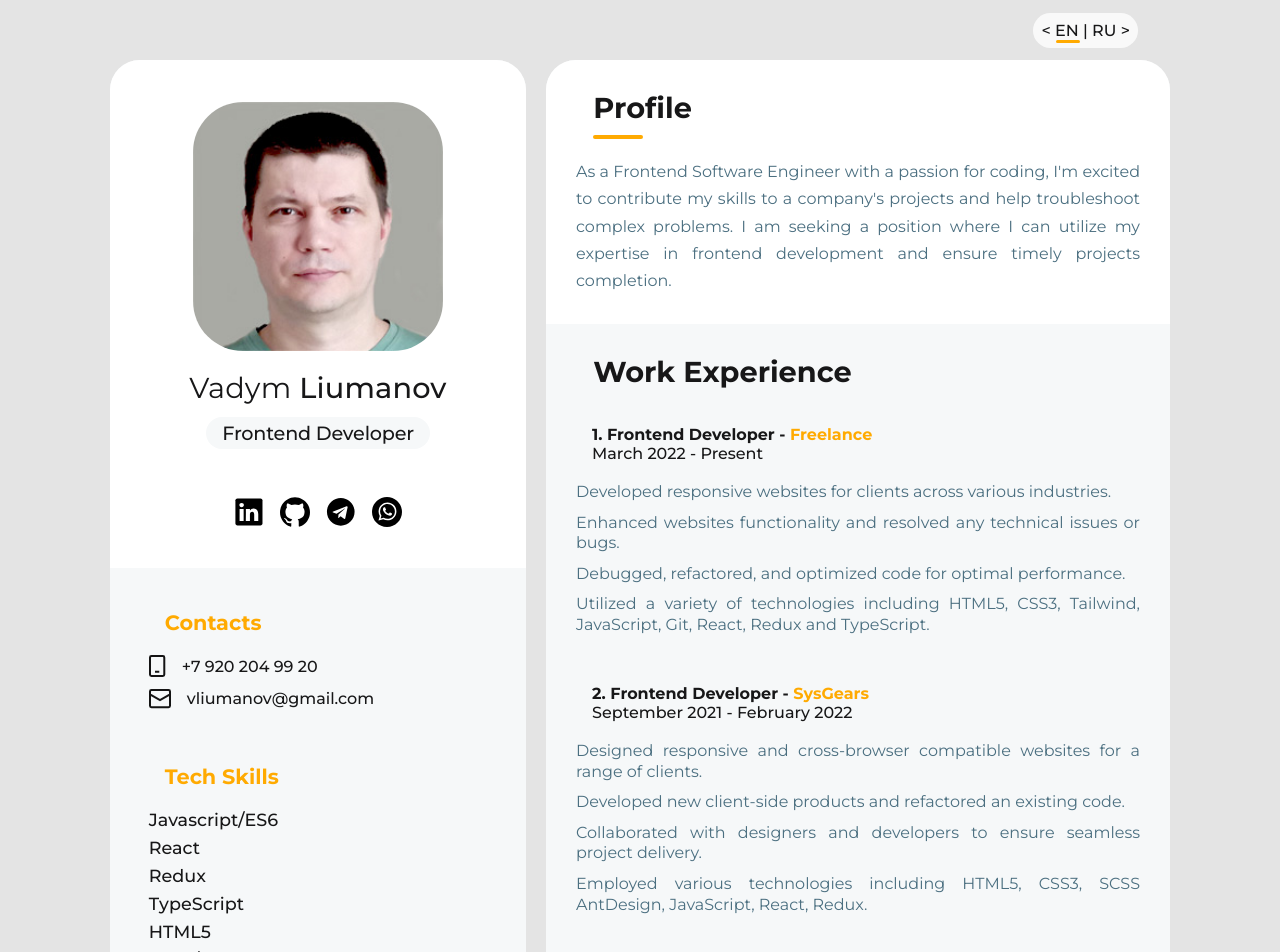
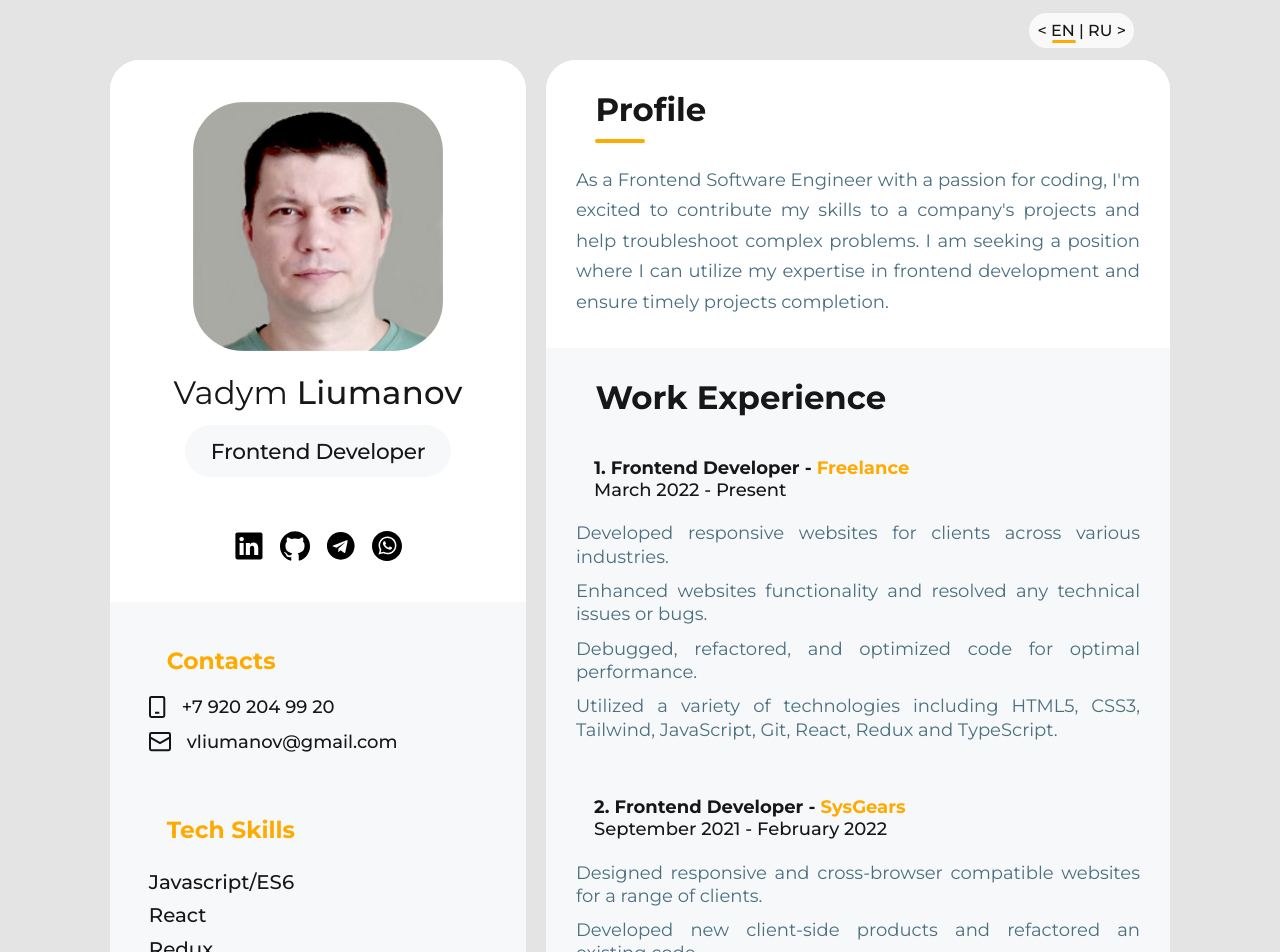
Before and after one commit to Vadym-Liumanov/resume-liumanov, a React (Create React App) app: page / in a window 1280 px wide. Shown: the top 952 px of the page. Built offline with nearby package versions, Linux system fonts and the light colour scheme.

Commit message:
Small changes in layout with hover spoiler titles

```diff
--- a/src/components/common/Infoblock/styles.css
+++ b/src/components/common/Infoblock/styles.css
@@ -68,7 +68,7 @@
 
 .info-block__title.spoiler-mode:hover {
   cursor: pointer;
-  background-color: #999;
+  background-color: #efefef;
   border-radius: 10px;
 }
 
--- a/src/css/main.css
+++ b/src/css/main.css
@@ -36,7 +36,7 @@ body {
 body {
     font-family: Montserrat, Arial, "Helvetica Neue", Helvetica, serif;
     font-weight: 400;
-    font-size: 16px;
+    font-size: 18px;
     color: var(--primary-text-color);
     background-color: var(--grey);
     /* background-color: #333; */
@@ -140,10 +140,10 @@ body {
 .person__label {
     font-weight: 500;
     font-size: 1.2em;
-    letter-spacing: -0.2px;
+    letter-spacing: -0.3px;
     background-color: var(--lightgrey);
     border-radius: 75px;
-    padding: 4px 16px;
+    padding: 0.6em 1.2em;
     margin-bottom: 2.5em;
 }
 
@@ -200,7 +200,7 @@ body {
     color: var(--black);
     font-weight: 500;
     font-size: 1.1em;
-    margin-bottom: 0.4em;
+    line-height: 1.7;
 }
 
 /* CV download btn */
@@ -325,7 +325,7 @@ p.experience__text.common-text+p.experience__text.common-text {
     }
 
     body {
-        font-size: 14px;
+        font-size: 16px;
     }
 }
 
```
